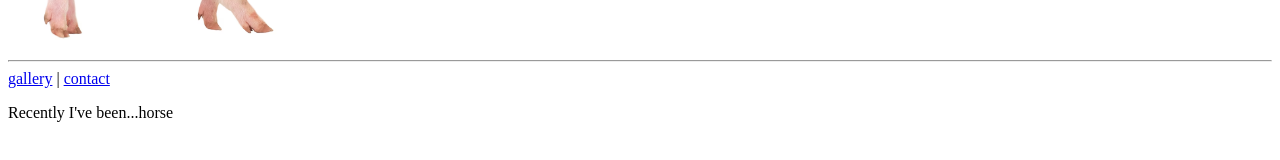
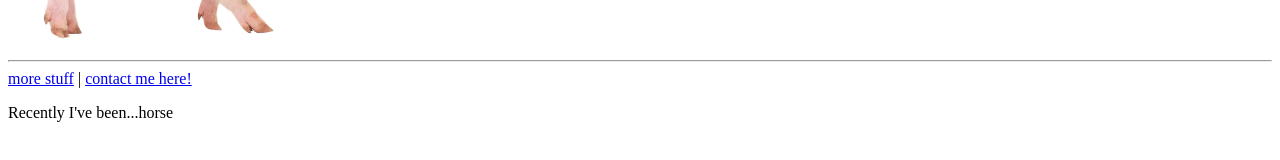
Before and after one commit to pigglep/firstweb, a plain HTML site: page htmlweb/index.html in a window 1280 px wide. Shown: the part 240-400 px from the top of the page. Drawn offline with Linux system fonts and the light colour scheme.

Commit message:
Update index.html

```diff
--- a/htmlweb/index.html
+++ b/htmlweb/index.html
@@ -13,7 +13,7 @@
 
         <hr></hr>
 
-                <a href="gallery.html">gallery</a> | <a href="contact.html">contact</a>
+                <a href="gallery.html">more stuff</a> | <a href="contact.html">contact me here!</a>
 
         <p>Recently I've been...horse</p>
     </body>
```
